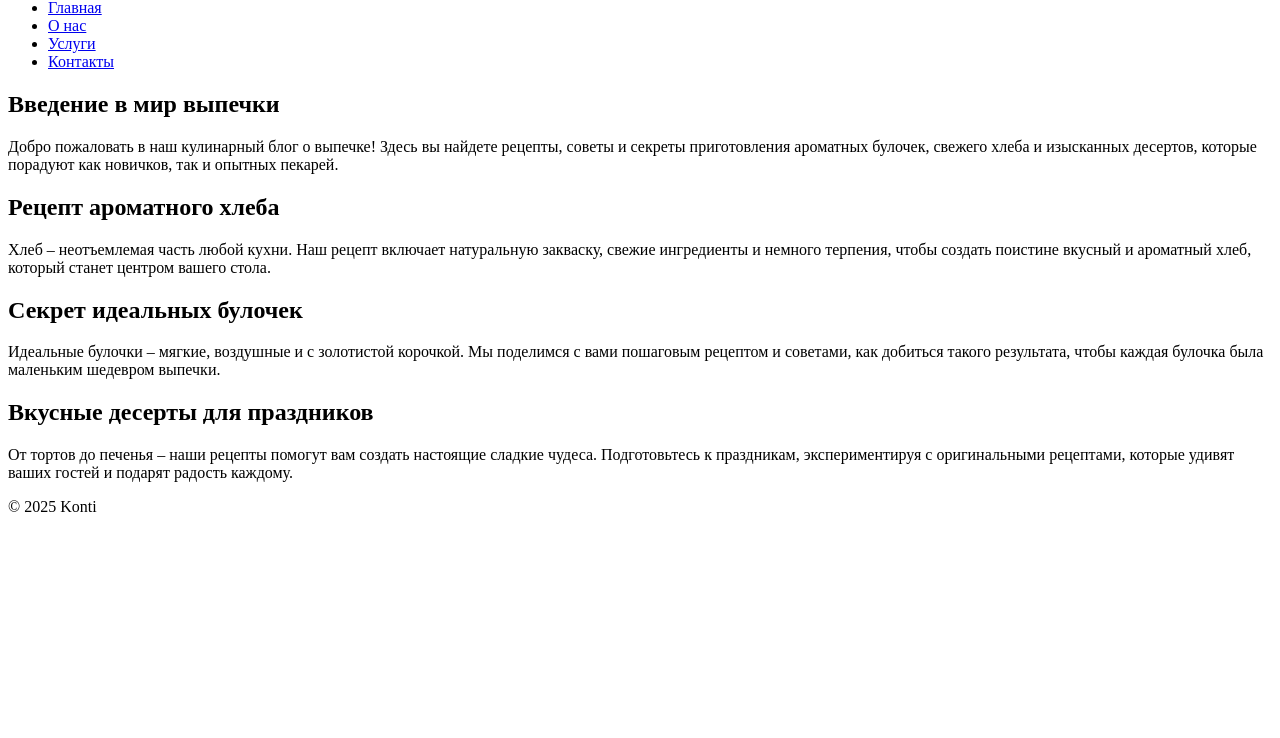
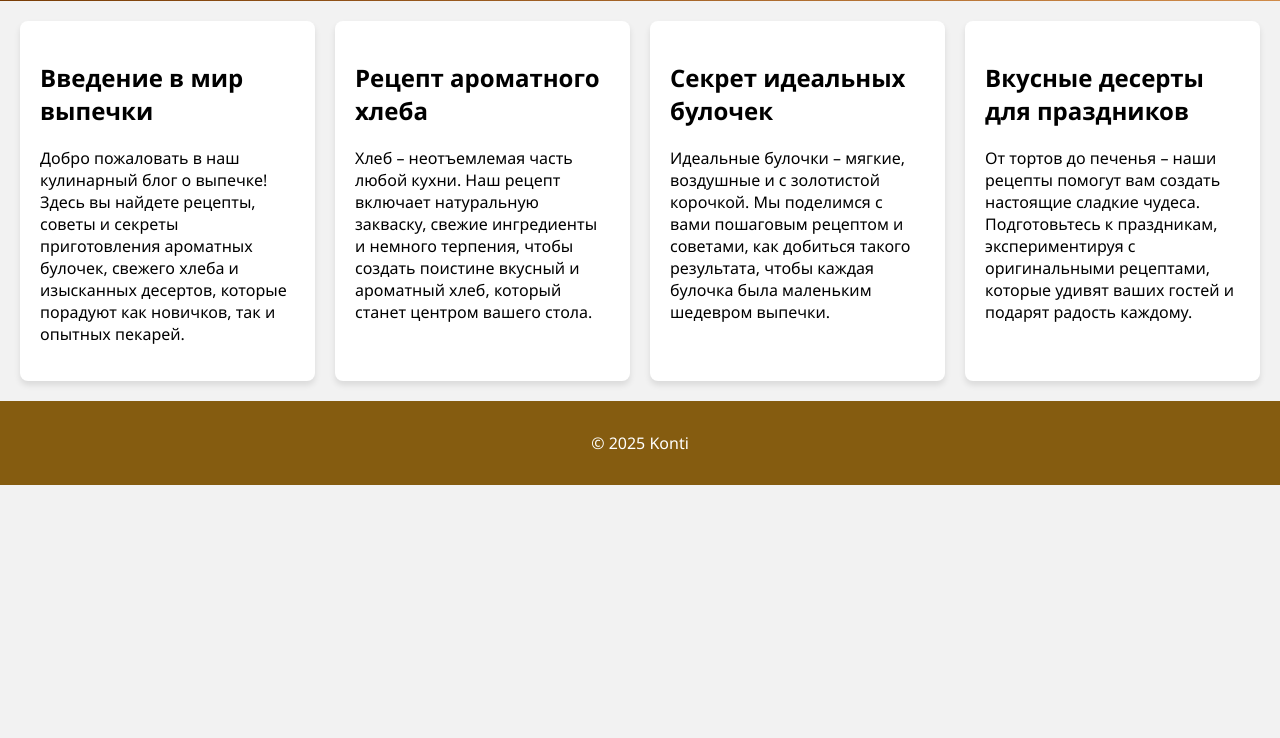
Before and after one commit to Moniii666/adaptive-design, a plain HTML site: page index.html in a window 1280 px wide. Shown: the part 62-800 px from the top of the page. Drawn offline with Linux system fonts and the light colour scheme.

Commit message:
Update index.html

```diff
--- a/index.html
+++ b/index.html
@@ -4,7 +4,7 @@
   <meta charset="UTF-8">
   <meta name="viewport" content="width=device-width, initial-scale=1.0">
   <title>Адаптивный дизайн</title>
-  <link rel="stylesheet" href="vvv.css">
+  <link rel="stylesheet" href="styles.css">
 </head>
 <body>
   <header>
```
